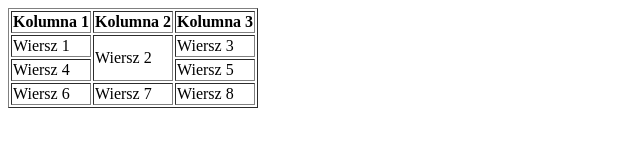
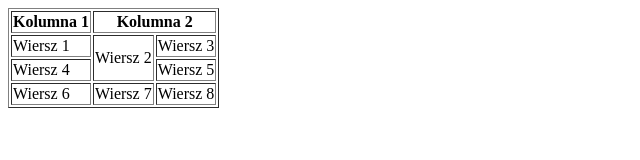
Before and after one commit to lecznar/11-html-table2, a plain HTML site: page index.html in a window 1280 px wide. Shown: the whole page, without its empty margins (0-640 px from the left). Drawn offline with Linux system fonts and the light colour scheme.

Commit message:
poprawka

```diff
--- a/index.html
+++ b/index.html
@@ -14,8 +14,7 @@
         <thead>
             <tr>
                 <th>Kolumna 1</th>
-                <th>Kolumna 2</th>
-                <th>Kolumna 3</th>
+                <th colspan="2">Kolumna 2</th>
             </tr>
         </thead>
         <tbody>
```
